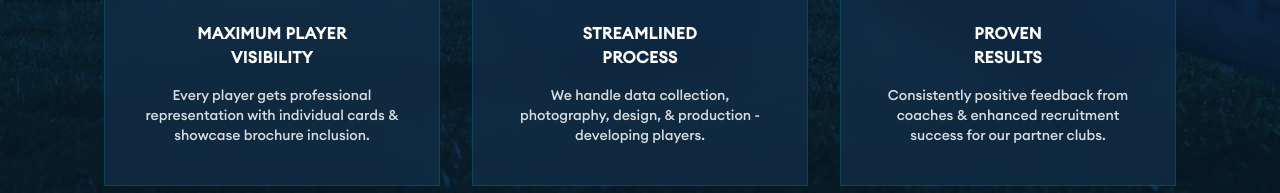
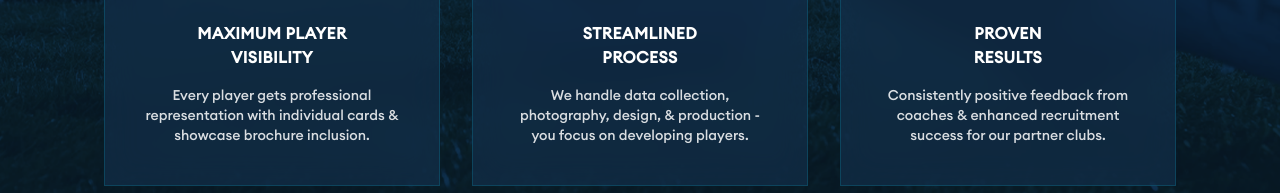
Before and after one commit to Hamza-Sheikh-02/Soccer-Recruiting-Services, a plain HTML site: page index.html in a window 1280 px wide. Shown: the part 3671-3864 px from the top of the page. Drawn offline with nearby package versions, Linux system fonts and the light colour scheme.

Commit message:
Update index.html

```diff
--- a/index.html
+++ b/index.html
@@ -776,8 +776,8 @@
               STREAMLINED<br />PROCESS
             </h3>
             <p class="text-xs sm:text-sm leading-relaxed text-white/85 m-0">
-              We handle data collection, photography, design, & production -
-              developing players.
+              We handle data collection, photography, design, & production - you
+              focus on developing players.
             </p>
           </div>
 
```
